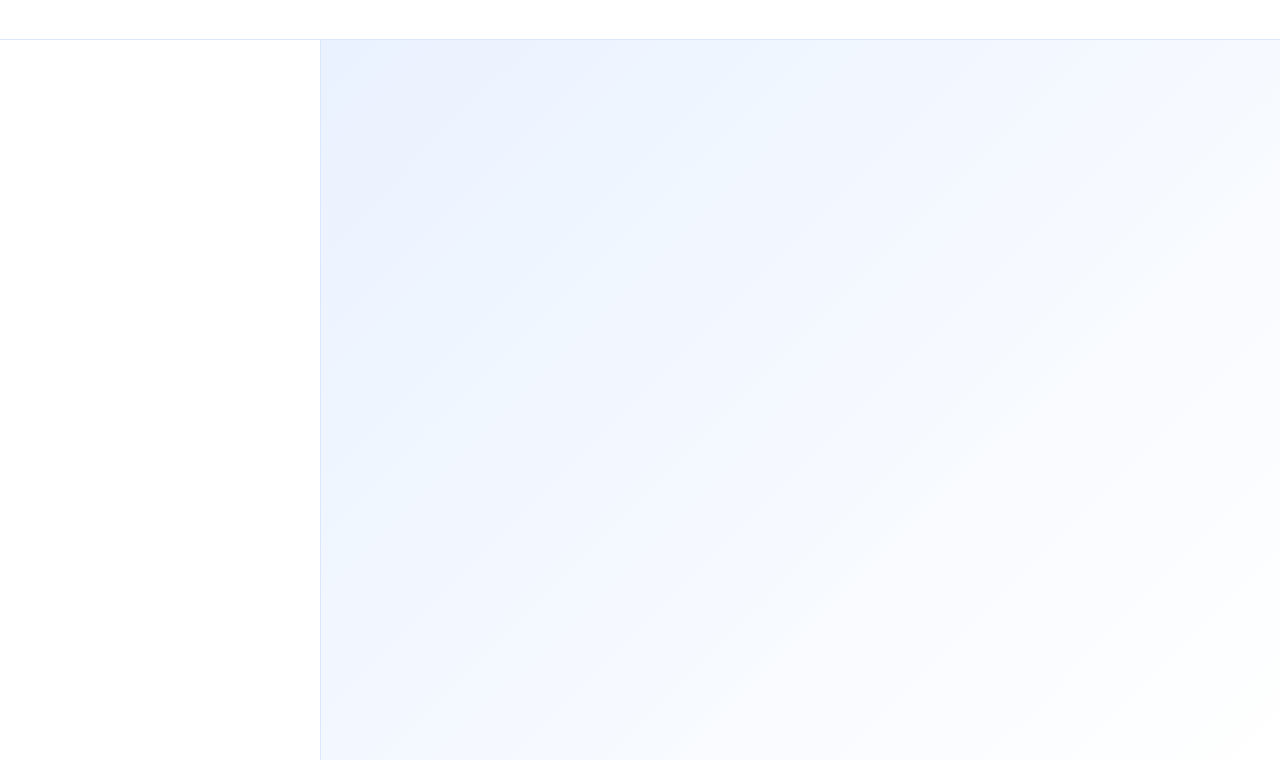
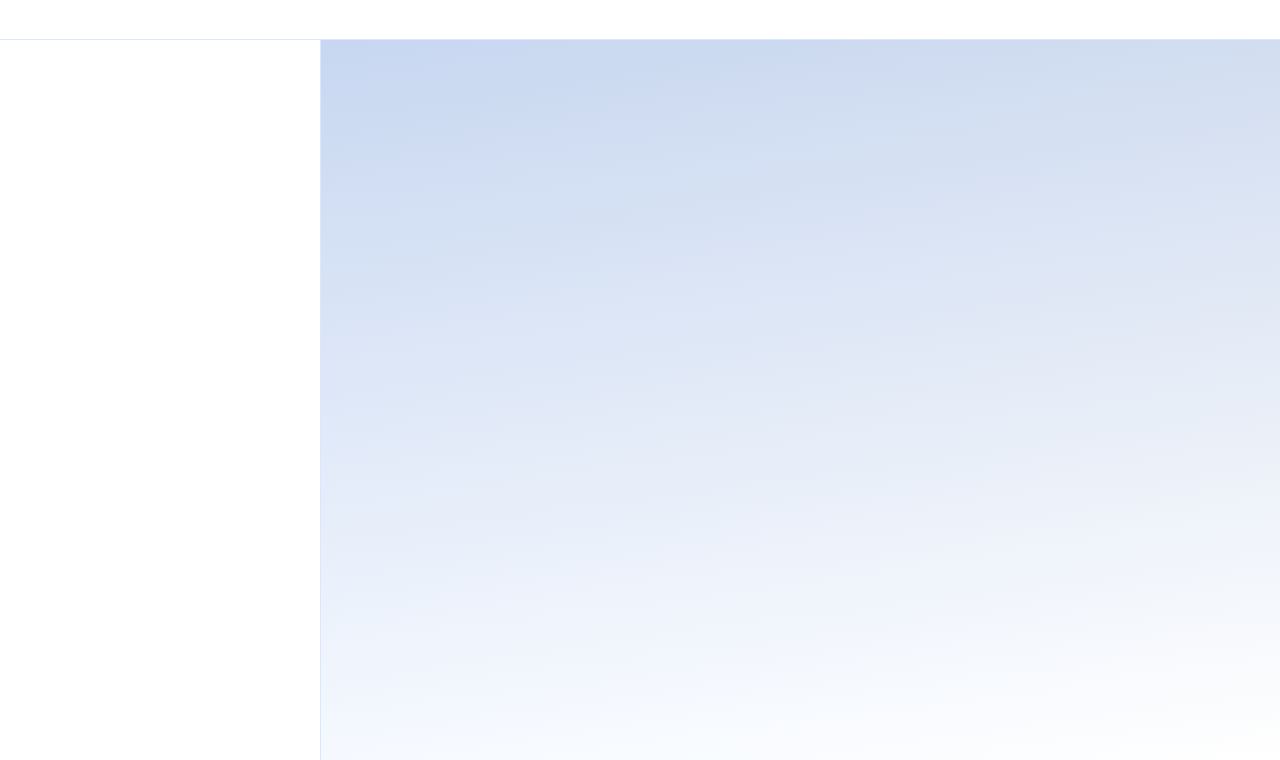
Before and after one commit to nnsc1/nnsc, a plain HTML site: page index.html in a window 1280 px wide. Shown: the part 83-843 px from the top of the page. Drawn offline with nearby package versions, Linux system fonts and the light colour scheme.

Commit message:
Update museum.css

```diff
--- a/styles/museum.css
+++ b/styles/museum.css
@@ -24,6 +24,19 @@
   color: #003b9c;
   font-weight: 600;
 }
+
+#stage::after {
+  content: "";
+  position: absolute;
+  inset: 0;
+  background: linear-gradient(
+    to bottom,
+    rgba(0, 59, 156, 0.15),
+    rgba(255, 255, 255, 0.2)
+  );
+  pointer-events: none;
+}
+
 
 #museum {
   display: flex;
```
